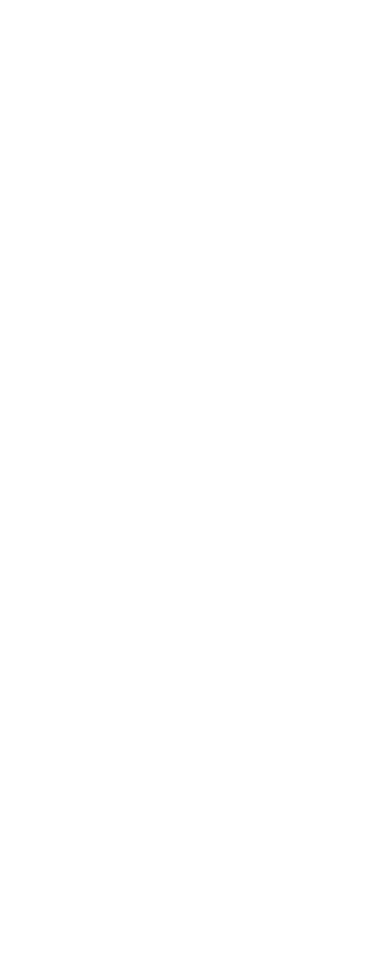
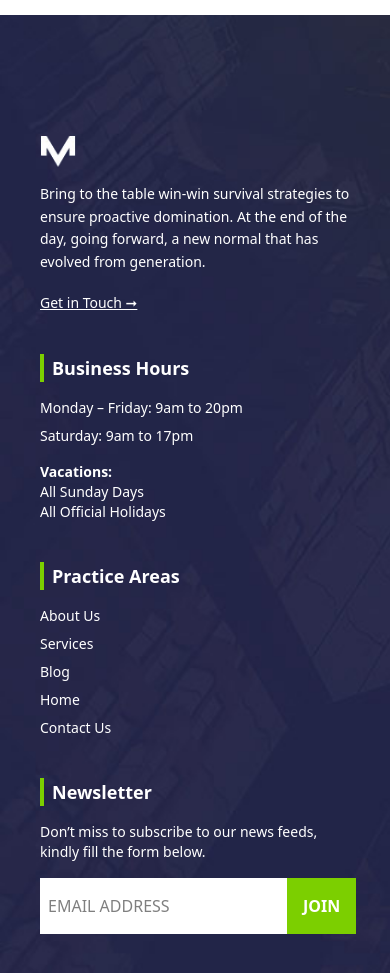
Before and after one commit to K-Irungu/godesk_landingpage, a Next.js app: page / in a window 390 px wide. Shown: the part 6400-7373 px from the top of the page. Before the commit the page ends 6415 px from the top, so only its background shows below. Built offline with nearby package versions, Linux system fonts and the light colour scheme; grey boxes are pictures that could not be loaded.

Commit message:
Completed Landing Page - Responsive

```diff
--- a/app/page.tsx
+++ b/app/page.tsx
@@ -9,6 +9,7 @@ import Features from "../components/Features";
 import CTA from "../components/CTA";
 import Blogs from "../components/Blogs";
 import Contact from "../components/Contact";
+import Footer from "../components/Footer";
 
 export default function HomePage() {
   // Define the custom theme object for the Carousel
@@ -217,6 +218,7 @@ export default function HomePage() {
       <CTA />
       <Blogs />
       <Contact />
+      <Footer />
     </>
   );
 }
--- a/components/Footer.tsx
+++ b/components/Footer.tsx
@@ -0,0 +1,64 @@
+import React from 'react'
+
+const Footer = () => {
+  return (
+    <div>
+
+
+<footer className="bg-[url('/images/footer-bg-1.jpg')] bg-cover bg-no-repeat text-white py-30 px-10 md:px-16 ">
+  <div className="grid md:grid-cols-4 gap-10">
+    {/* Logo and Description */}
+    <div>
+      <div className="mb-4">
+        <img src="/images/logo.png" alt="Logo" className="h-8" />
+      </div>
+      <p className="text-sm leading-relaxed mb-4">
+        Bring to the table win-win survival strategies to ensure proactive domination. At the end of the day, going forward, a new normal that has evolved from generation.
+      </p>
+      <a href="#contact" className="text-sm text-white underline hover:text-green-400 transition">Get in Touch ➞</a>
+    </div>
+
+    {/* Business Hours */}
+    <div>
+      <h4 className="text-lg font-semibold mb-4 border-l-4 border-lime-500 pl-2">Business Hours</h4>
+      <p className="text-sm mb-2">Monday – Friday: 9am to 20pm</p>
+      <p className="text-sm mb-2">Saturday: 9am to 17pm</p>
+      <p className="text-sm mt-4 font-semibold">Vacations:</p>
+      <p className="text-sm">All Sunday Days</p>
+      <p className="text-sm">All Official Holidays</p>
+    </div>
+
+    {/* Practice Areas */}
+    <div>
+      <h4 className="text-lg font-semibold mb-4 border-l-4 border-lime-500 pl-2">Practice Areas</h4>
+      <ul className="space-y-2 text-sm">
+        <li><a href="#" className="hover:text-green-400">About Us</a></li>
+        <li><a href="#" className="hover:text-green-400">Services</a></li>
+        <li><a href="#" className="hover:text-green-400">Blog</a></li>
+        <li><a href="#" className="hover:text-green-400">Home</a></li>
+        <li><a href="#" className="hover:text-green-400">Contact Us</a></li>
+      </ul>
+    </div>
+
+    {/* Newsletter */}
+    <div>
+      <h4 className="text-lg font-semibold mb-4 border-l-4 border-lime-500 pl-2">Newsletter</h4>
+      <p className="text-sm mb-4">Don’t miss to subscribe to our news feeds, kindly fill the form below.</p>
+      <div className="flex">
+        <input
+          type="email"
+          placeholder="EMAIL ADDRESS"
+          className="flex-1 p-2 text-black bg-white "
+        />
+        <button className="bg-lime-500 p-4 text-white font-semibold">JOIN</button>
+      </div>
+    </div>
+  </div>
+</footer>
+
+
+    </div>
+  )
+}
+
+export default Footer
```
Also changed, not shown: public/images/footer-bg-1.jpg (added).
